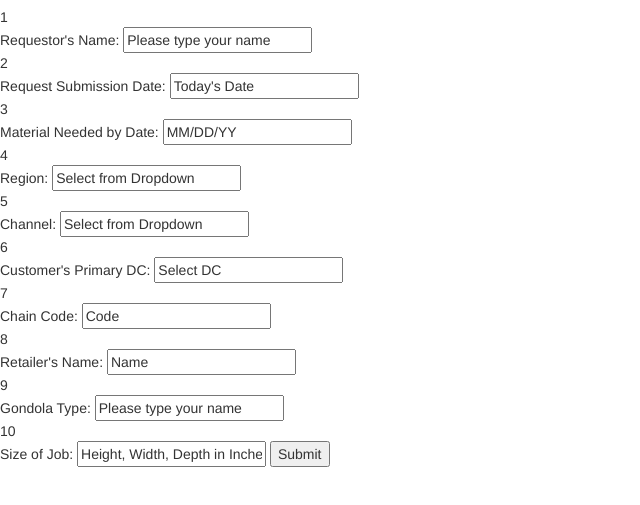
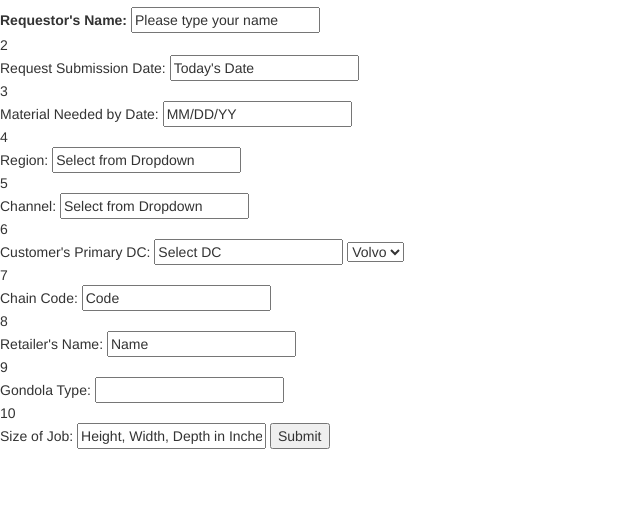
Before and after one commit to MrOolong/betafccsurvey, a plain HTML site: page html/index.html in a window 1280 px wide. Shown: the part 63-568 px from the top of the page, without its empty margins (0-640 px from the left). Drawn offline with Linux system fonts and the light colour scheme.

Commit message:
Before reorganizing form elements

```diff
--- a/html/index.html
+++ b/html/index.html
@@ -8,12 +8,14 @@
     <script src="../js/bootstrap.min.js"></script>
 </head>
 <body>
-    <h1>Space Planning Request</h1><!--Space Planning Request-->
+    <header>
+    	<h1>Space Planning Request</h1>
+    </header>
 
 <div id="topcontainer">
 	<div>
-		1<form class="form-signin" name="ReqName">
-			Requestor's Name:
+		<form class="form-signin" name="ReqName">
+			<label for="">Requestor's Name:</label>
 			<input  type="text" name="Requester_Name" value="Please type your name" maxlength="100" />
 		</form>
 	</div>
@@ -45,6 +47,12 @@
 	6<form name="ReqName">
 			Customer's Primary DC:
 			<input type="text" name="Requester_Name" value="Select DC" maxlength="100" />
+			<select name="cars">
+              <option value="volvo">Volvo</option>
+              <option value="saab">Saab</option>
+              <option value="fiat">Fiat</option>
+              <option value="audi">Audi</option>
+</select>
 		</form>
 	</div>
 	<div>
@@ -62,7 +70,7 @@
 	<div>
 	9<form name="ReqName">
 			Gondola Type:
-			<input type="text" name="Requester_Name" value="Please type your name" maxlength="100" />
+			<input type="text" name="Requester_Name" value="" maxlength="100" />
 		</form>
 	</div>
 	<div>
```
